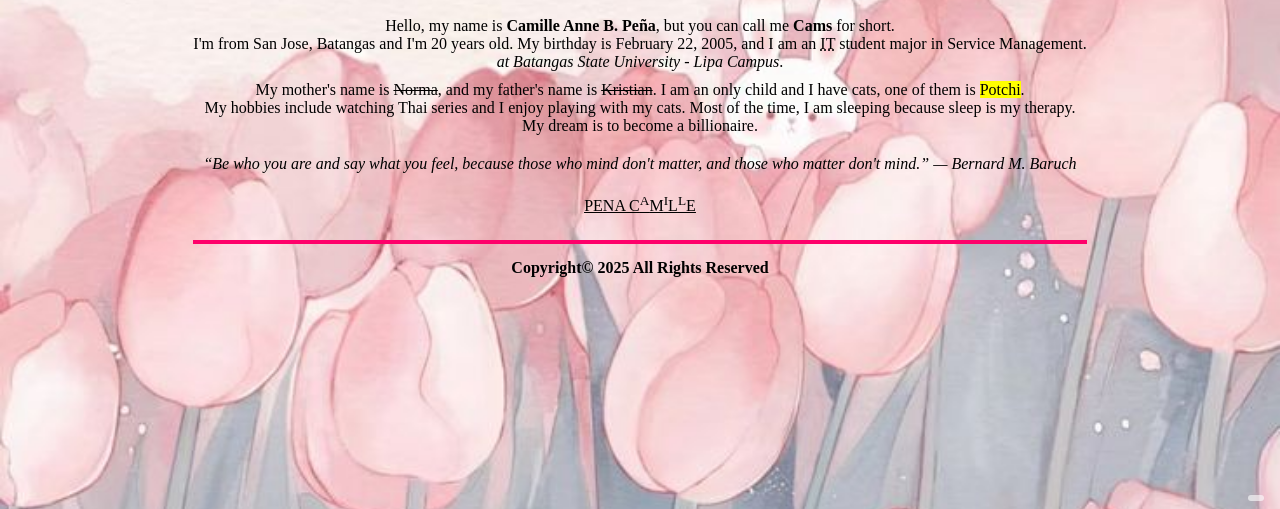
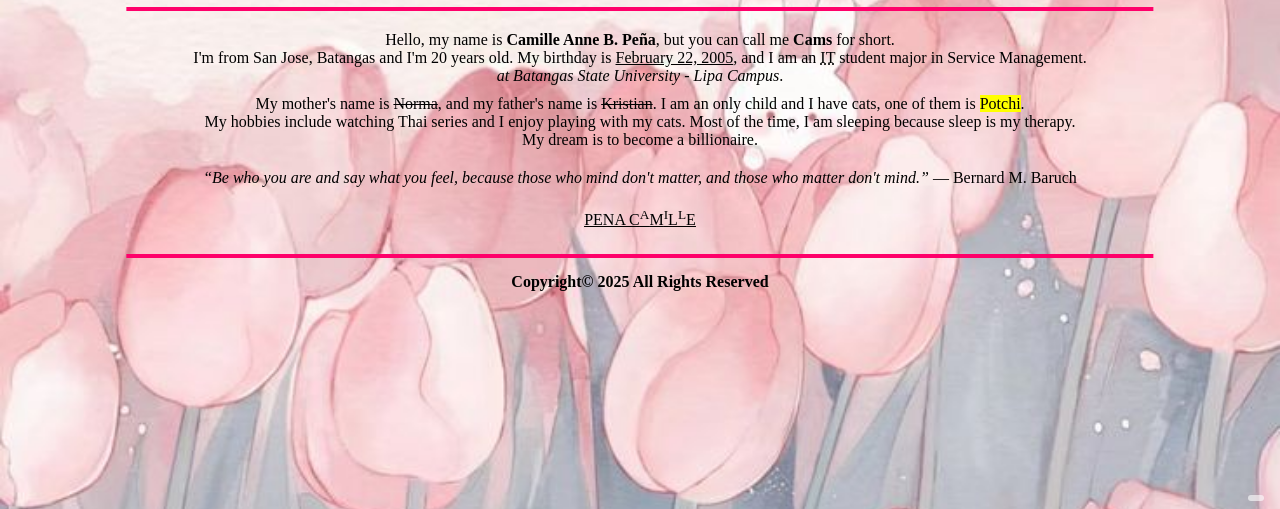
Before and after one commit to Mysticams/Activity-1-2, a plain HTML site: page act1.html in a window 1280 px wide. Shown: the part 291-800 px from the top of the page. Drawn offline with Linux system fonts and the light colour scheme.

Commit message:
Updated Code

```diff
--- a/act1.html
+++ b/act1.html
@@ -20,8 +20,8 @@
 
     <!-- Header -->
     <header style="margin-bottom: 20px;">
-      <h1 style="font-size: 2em; font-weight: bold; margin: 0;">Introduction</h1>
-      <hr style="border: none; border-top: 4px solid rgb(255, 0, 106); width: 100%; margin: 15px auto;">
+      <h1>Introduction</h1>
+      <hr style="border: none; border-top: 4px solid rgb(255, 0, 106); width: 115%; position: relative; left: 50%; transform: translateX(-50%); margin: 15px 0;">
     </header>
 
     <!-- Main Content -->
@@ -32,7 +32,7 @@
 
       <p style="margin:0;">
         I'm from San Jose, Batangas and I'm 20 years old. My birthday is
-        <time datetime="2005-02-22">February 22, 2005</time>, and I am an
+        <time datetime="2005-02-22"><ins>February 22, 2005</ins></time>, and I am an
         <abbr title="Information Technology">IT</abbr> student major in Service Management.
       </p>
 
@@ -56,9 +56,9 @@
 
       <!-- Quote -->
       <blockquote cite="https://www.goodreads.com/quotes/865-be-who-you-are-and-say-what-you-feel-because"
-                  style="margin: 20px auto; font-style: italic;">
-        “Be who you are and say what you feel, because those who mind don't matter,
-        and those who matter don't mind.” — Bernard M. Baruch
+                  style="margin: 20px auto;">
+        <em>“Be who you are and say what you feel, because those who mind don't matter,
+        and those who matter don't mind.”</em> — Bernard M. Baruch
       </blockquote>
 
       <!-- Navigation link -->
@@ -71,7 +71,7 @@
 
     <!-- Footer -->
     <footer style="margin-top: 25px;">
-      <hr style="border: none; border-top: 4px solid rgb(255, 0, 106); width: 100%; margin: 15px auto;">
+      <hr style="border: none; border-top: 4px solid rgb(255, 0, 106); width: 115%; position: relative; left: 50%; transform: translateX(-50%); margin: 15px 0;">
       <p style="margin: 0;"><strong>Copyright&copy; 2025 All Rights Reserved</strong></p>
     </footer>
 
```
